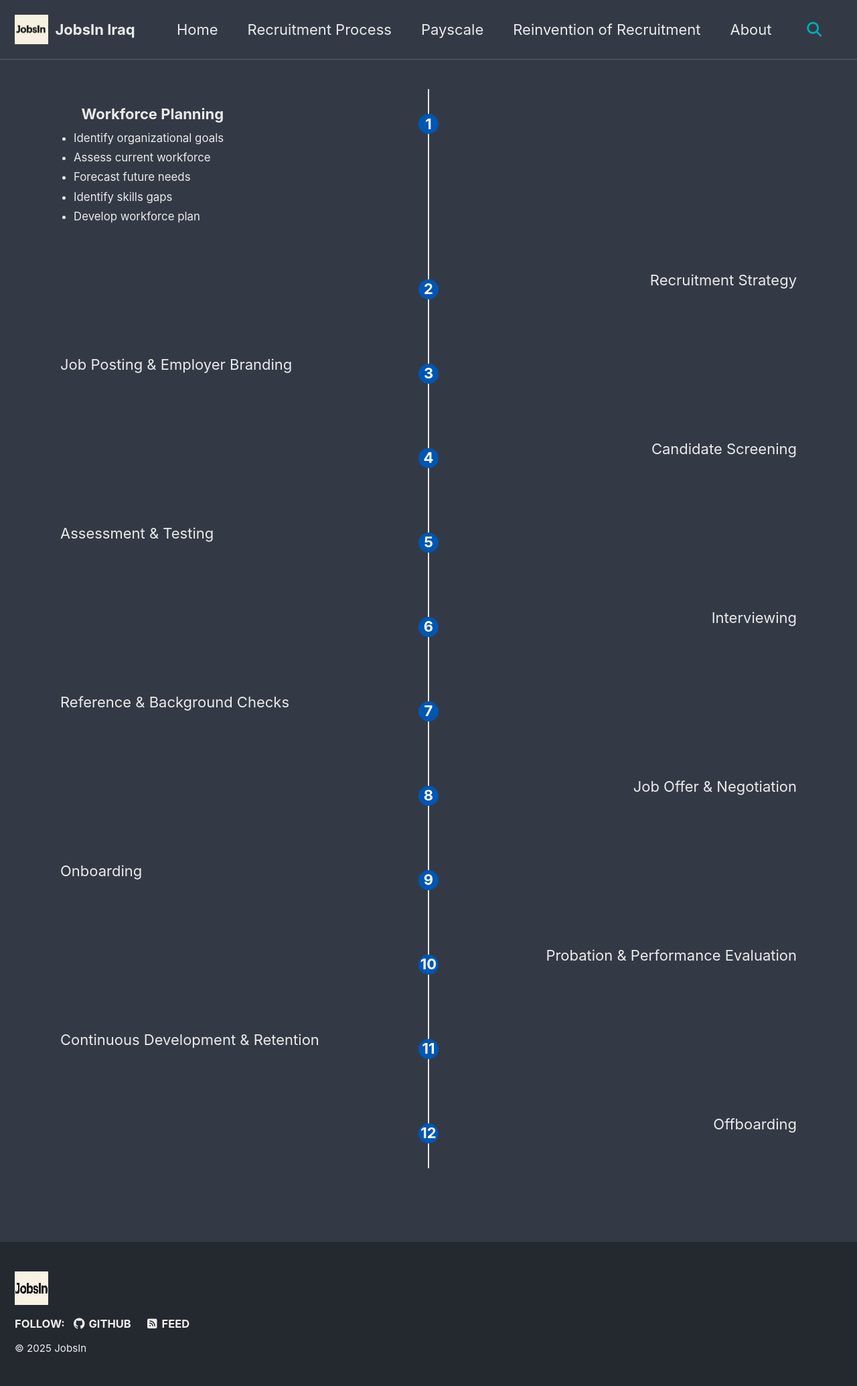
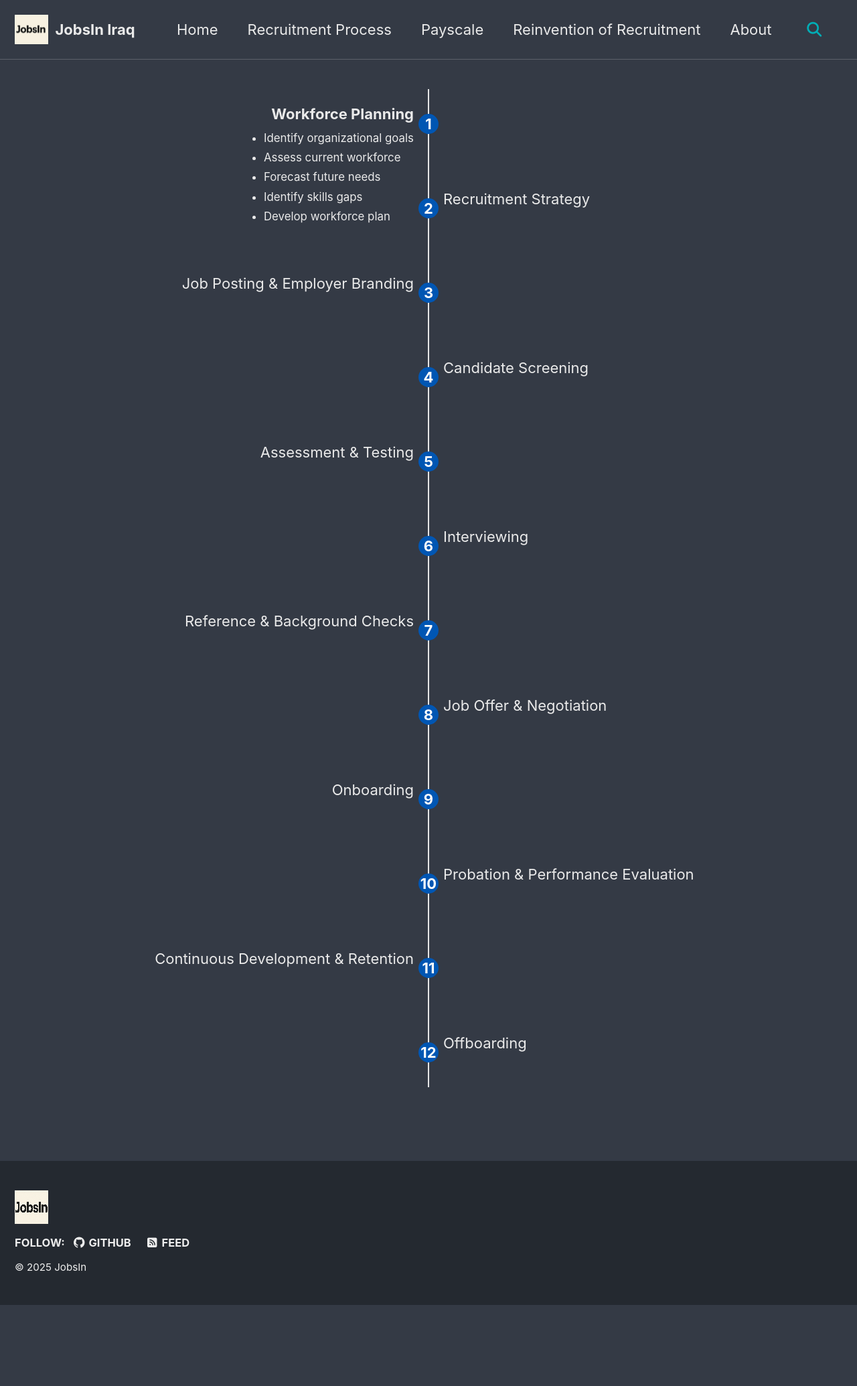
Before and after one commit to JobsInIraq/jobsiniraq.github.io, a Jekyll site: the page built from _pages/process.md, in a window 1280 px wide. Shown: the whole page at 67% size. Built offline with Jekyll 4.4.1, drawn with Linux system fonts in a browser that asks for light colours; cached includes are drawn as plain includes; after the commit the page ends 1948 px from its top, so only the background shows below that.

Commit message:
Update process.css

```diff
--- a/assets/css/process.css
+++ b/assets/css/process.css
@@ -136,33 +136,21 @@
 }
 
 /* LEFT content */
-/* .process.left .content {
-  text-align: right;
-  right: 55%;
-  position: absolute;
-}
-*/
-
-/* LEFT content */
 .process.left .content {
   text-align: right;
-  margin-right: auto;
-  margin-left: absolute;
+  right: 52%;
+  position: absolute;
 }
 
 
-/* RIGHT content */
-/*.process.right .content {
-  text-align: left;
-  left: 55%;
-  position: absolute;
-}
-*/
+
+
+
 /* RIGHT content */
 .process.right .content {
   text-align: left;
-  margin-left: auto;
-  margin-right: absolute;
+  left: 52%;
+  position: absolute;
 }
 
 
```
